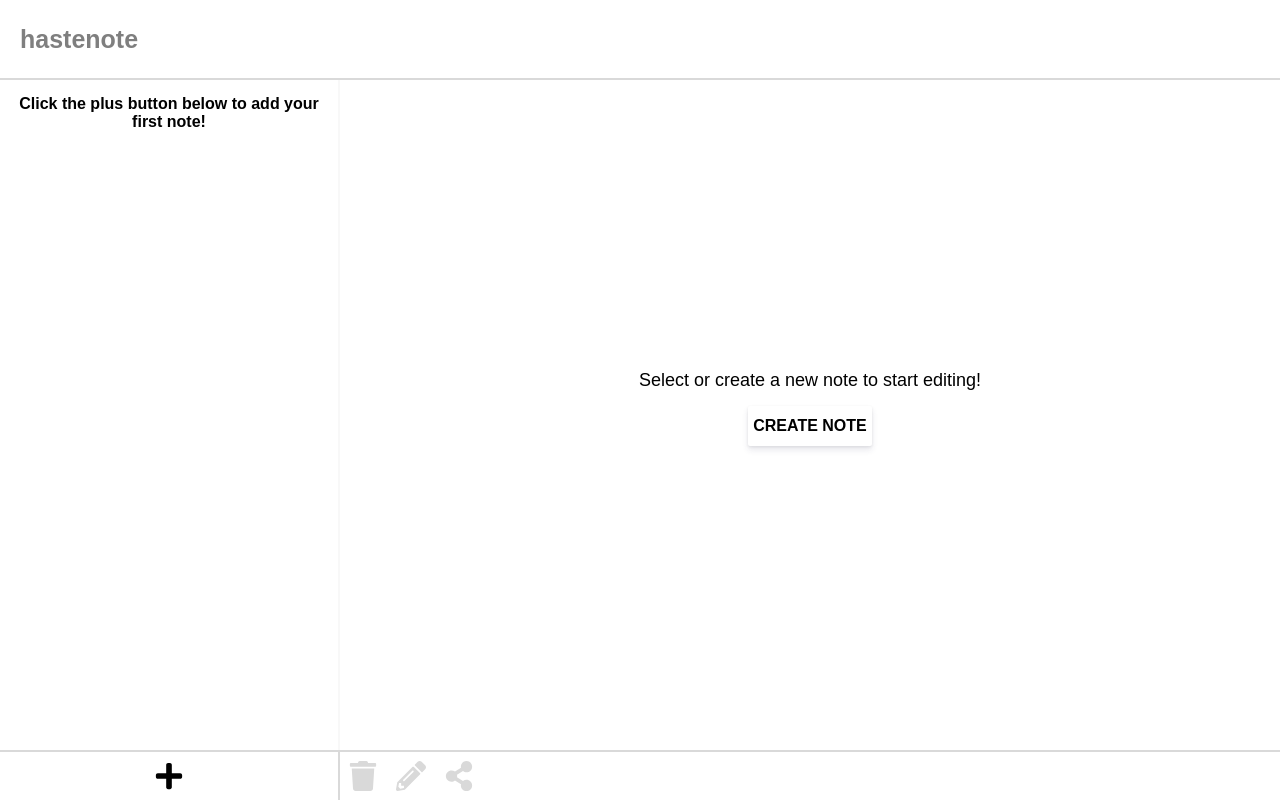
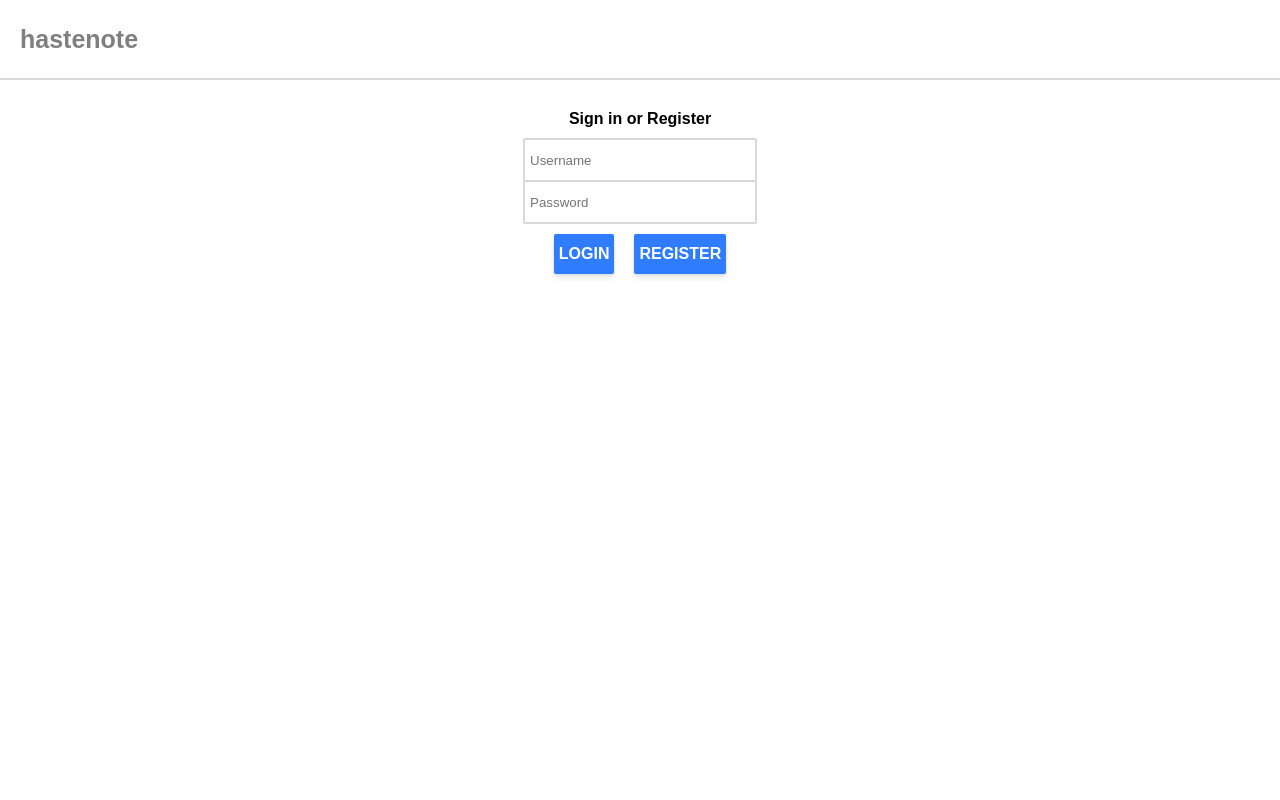
Before and after one commit to czaarek99/HasteNote, a React (Create React App) app: page / in a window 1280 px wide. Built offline with nearby package versions, Linux system fonts and the light colour scheme.

Commit message:
Add login/register UI

```diff
--- a/src/components/App.jsx
+++ b/src/components/App.jsx
@@ -10,6 +10,7 @@ import randomString from 'randomstring-promise';
 import '../styles/app.scss';
 import NoteActionList from "./NoteActionList";
 import {withCookies, Cookies} from "react-cookie";
+import UserLogin from "./UserLogin";
 
 library.add(faTrash);
 library.add(faPencilAlt);
@@ -32,9 +33,9 @@ class App extends Component {
     }
 
     render() {
-        return (
-            <React.Fragment>
-                <Navbar loggedIn={this.state.loggedIn}/>
+        let pageContents;
+        if (this.state.loggedIn) {
+            pageContents = <React.Fragment>
                 <NoteList notes={this.state.notes}
                           activeNote={this.state.activeNote}
                           handleOnClick={this.handleNoteClick}
@@ -50,6 +51,15 @@ class App extends Component {
                         contents={this.getActiveNoteContents()}/>
                 <NoteActionList handleNoteAction={this.handleNoteAction}
                                 activeNote={this.state.activeNote}/>
+            </React.Fragment>
+        } else {
+            pageContents = <UserLogin/>
+        }
+
+        return (
+            <React.Fragment>
+                <Navbar loggedIn={this.state.loggedIn}/>
+                {pageContents}
             </React.Fragment>
         );
     }
--- a/src/components/UserLogin.jsx
+++ b/src/components/UserLogin.jsx
@@ -1,14 +1,97 @@
 import React, {Component} from 'react';
+import "../styles/userLogin.scss"
 
 class UserLogin extends Component {
+
+    constructor(props) {
+        super(props);
+
+        this.state = {
+            username: "",
+            password: "",
+            loading: false,
+            error: ""
+        }
+    }
+
     render() {
+        let appContainerClasses = "appContainerLogin ";
+        if(this.state.loading) {
+            appContainerClasses += "loading";
+        }
+
+        let loginErrorStyle = {
+            display: "none"
+        };
+
+        if(this.state.error.length > 0) {
+            loginErrorStyle.display = "block";
+        }
+
         return (
-            <section className="appContainerLogin">
-                <section className="login"></section>
-                <section className="register"></section>
+            <section className={appContainerClasses}>
+                <p className="signInText">Sign in or Register</p>
+                <input className="usernameInput"
+                       placeholder="Username"
+                       onChange={this.handleLoginInputChange}
+                       value={this.state.username}/>
+                <input className="passwordInput"
+                       placeholder="Password"
+                       onChange={this.handlePasswordInputChange}
+                       value={this.state.password} type="password" />
+                <p className="loginError" style={loginErrorStyle}>{this.state.error}</p>
+                <div className="actionContainer">
+                    <button className="loginButton"
+                            onClick={this.handleOnLogin}>
+                        Login
+                    </button>
+                    <button className="registerButton"
+                            onClick={this.handleOnRegister}>
+                        Register
+                    </button>
+                </div>
             </section>
         );
     }
+
+    handleLoginInputChange = (event) => {
+        const state = {...this.state};
+        state.username = event.target.value;
+        this.setState(state);
+    };
+
+    handlePasswordInputChange = (event) => {
+        const state = {...this.state};
+        state.password = event.target.value;
+        this.setState(state);
+    };
+
+    setLoading = (loading) => {
+        const state = {...this.state};
+        state.loading = loading;
+        this.setState(state);
+    };
+
+    handleOnRegister = async () => {
+        const {username, password} = this.state;
+        if(username.length < 3) {
+            this.showError("Username has to be at least 3 characters long");
+        } else if(password.length < 10) {
+            this.showError("Password has to be at least 10 characters long");
+        } else {
+            this.setLoading(true);
+        }
+    };
+
+    handleOnLogin = async () => {
+        this.setLoading(true)
+    };
+
+    showError = (error) => {
+        const state = {...this.state};
+        state.error = error;
+        this.setState(state);
+    };
 }
 
 export default UserLogin;
--- a/src/styles/userLogin.scss
+++ b/src/styles/userLogin.scss
@@ -0,0 +1,55 @@
+@import "colors";
+
+.appContainerLogin {
+    grid-row-start: span 2;
+    grid-column-start: 1;
+    grid-column-end: 3;
+    text-align: center;
+}
+
+.appContainerLogin.loading {
+    button {
+        opacity: .4;
+        pointer-events: none;
+    }
+}
+
+.signInText {
+    margin: 30px 10px 10px 10px;
+    font-weight: 700;
+}
+
+.usernameInput, .passwordInput {
+    margin: 0 auto;
+    display: block;
+    width: 220px;
+    height: 30px;
+    padding: 5px;
+    outline: none;
+    border: 2px solid $mainColorLight;
+}
+
+.usernameInput {
+    border-radius: 2px 2px 0 0;
+}
+
+.passwordInput {
+    border-width: 0 2px 2px 2px;
+    border-radius: 0 0 2px 2px;
+}
+
+.loginError {
+    background-color: #ff514d;
+    border: 2px transparent;
+    border-radius: 2px;
+    width: 214px;
+    text-align: center;
+    margin: 10px auto 0 auto;
+    padding: 10px;
+}
+
+.loginButton, .registerButton {
+    margin: 10px;
+    background-color: #2F7CFF;
+    color: white;
+}
```
